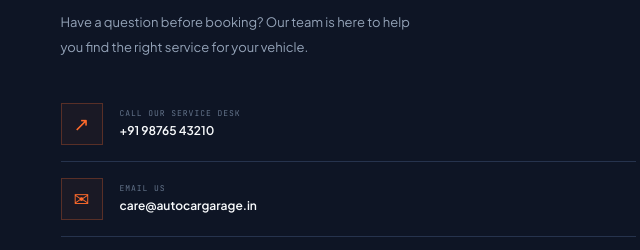
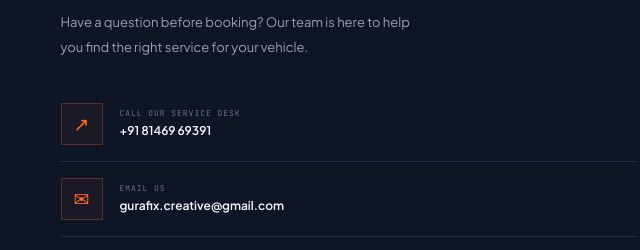
Before and after one commit to Gurpinder99/AUTOCARE-GARAGE-Website-Devloped-by-gurpinder, a plain HTML site: page index.html in a window 1280 px wide. Shown: the part 4495-4745 px from the top of the page, 612-1252 px from the left. Drawn offline with nearby package versions, Linux system fonts and the light colour scheme; a web font is replaced by a local one.

Commit message:
Update index.html

```diff
--- a/index.html
+++ b/index.html
@@ -98,7 +98,7 @@
 
     <section class="contact-section section" id="contact"><div class="wrap contact-grid">
       <div class="hours-card reveal"><div class="contact-card-head"><h3>◷ &nbsp; WORKING HOURS</h3><span class="open-badge" id="openBadge"><i></i> Checking...</span></div><div class="hours-row"><span>Monday – Friday</span><b>7:30 AM – 6:30 PM</b></div><div class="hours-row"><span>Saturday</span><b>8:00 AM – 4:00 PM</b></div><div class="hours-row"><span>Sunday</span><b class="muted">Closed</b></div><div class="contact-image"><img src="https://images.unsplash.com/photo-1786489623043-fb024ae22e82?auto=format&fit=crop&w=1200&q=85" alt="Professional automotive workshop" loading="lazy"><div><span>VISIT OUR WORKSHOP</span><b>Precision in every detail.</b></div></div></div>
-      <div class="contact-info reveal"><p class="eyebrow">05 — FIND US</p><h2>LET’S GET YOU<br><span class="accent">BACK ON THE ROAD.</span></h2><p class="section-intro">Have a question before booking? Our team is here to help you find the right service for your vehicle.</p><a href="tel:+919876543210" class="contact-item"><span>↗</span><div><small>CALL OUR SERVICE DESK</small><b>+91 98765 43210</b></div></a><a href="mailto:care@autocargarage.in" class="contact-item"><span>✉</span><div><small>EMAIL US</small><b>care@autocargarage.in</b></div></a><div class="contact-item"><span>⌖</span><div><small>WORKSHOP ADDRESS</small><b>Plot 14, Service Road, Andheri East, Mumbai 400093</b></div></div><button class="btn" data-scroll="book">Make an appointment <span>↗</span></button></div>
+      <div class="contact-info reveal"><p class="eyebrow">05 — FIND US</p><h2>LET’S GET YOU<br><span class="accent">BACK ON THE ROAD.</span></h2><p class="section-intro">Have a question before booking? Our team is here to help you find the right service for your vehicle.</p><a href="tel:+918146969391" class="contact-item"><span>↗</span><div><small>CALL OUR SERVICE DESK</small><b>+91 81469 69391</b></div></a><a href="mailto:gurafix.creative@gmail.com" class="contact-item"><span>✉</span><div><small>EMAIL US</small><b>gurafix.creative@gmail.com</b></div></a><div class="contact-item"><span>⌖</span><div><small>WORKSHOP ADDRESS</small><b>Plot 14, Service Road, Andheri East, Mumbai 400093</b></div></div><button class="btn" data-scroll="book">Make an appointment <span>↗</span></button></div>
     </div></section>
 
     <section class="reviews section wrap" id="reviews"><div class="section-head reveal"><div><p class="eyebrow">06 — CLIENT STORIES</p><h2>WORD OF MOUTH,<br><span class="accent">IN WRITING.</span></h2></div><p class="section-intro">Great work speaks for itself. Here’s what drivers say about their AutoCare experience.</p></div><div class="review-grid"><figure class="review-card reveal"><div class="stars">★★★★★</div><blockquote>“AutoCare handled my brake upgrade flawlessly. The real-time tracking gave me complete peace of mind.”</blockquote><figcaption><b>Marcus Vance</b><small>Porsche 911 GT3</small></figcaption></figure><figure class="review-card reveal"><div class="stars">★★★★★</div><blockquote>“Their diagnostic scan pinpointed an elusive misfire in 20 minutes. Exceptional professionalism end to end.”</blockquote><figcaption><b>Elena Rostova</b><small>Audi RS6 Avant</small></figcaption></figure><figure class="review-card reveal"><div class="stars">★★★★★</div><blockquote>“Clean bays, clear pricing and an immaculate detailing job. Easily the best workshop I have used.”</blockquote><figcaption><b>David Sterling</b><small>BMW M5 Competition</small></figcaption></figure></div></section>
```
